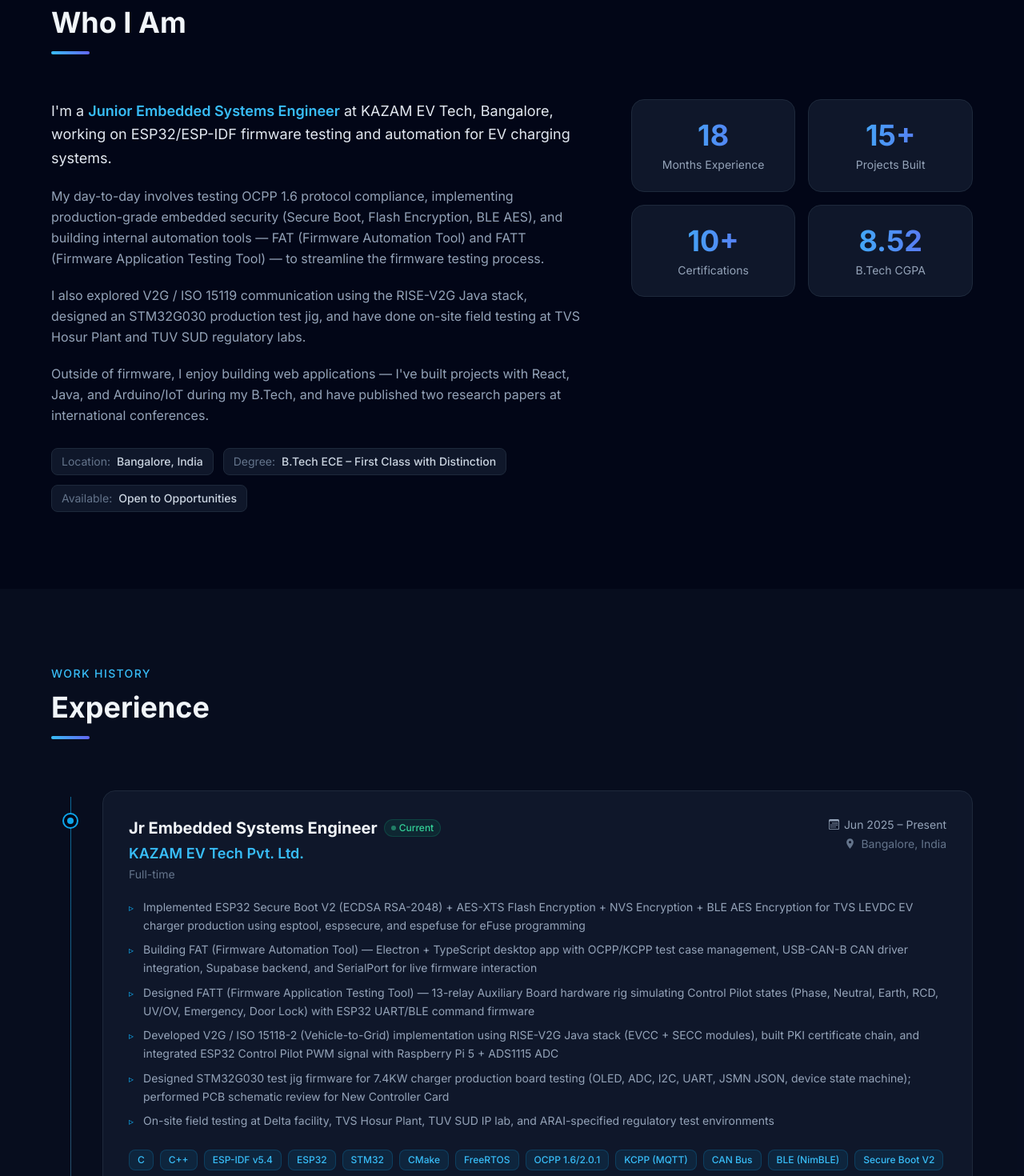
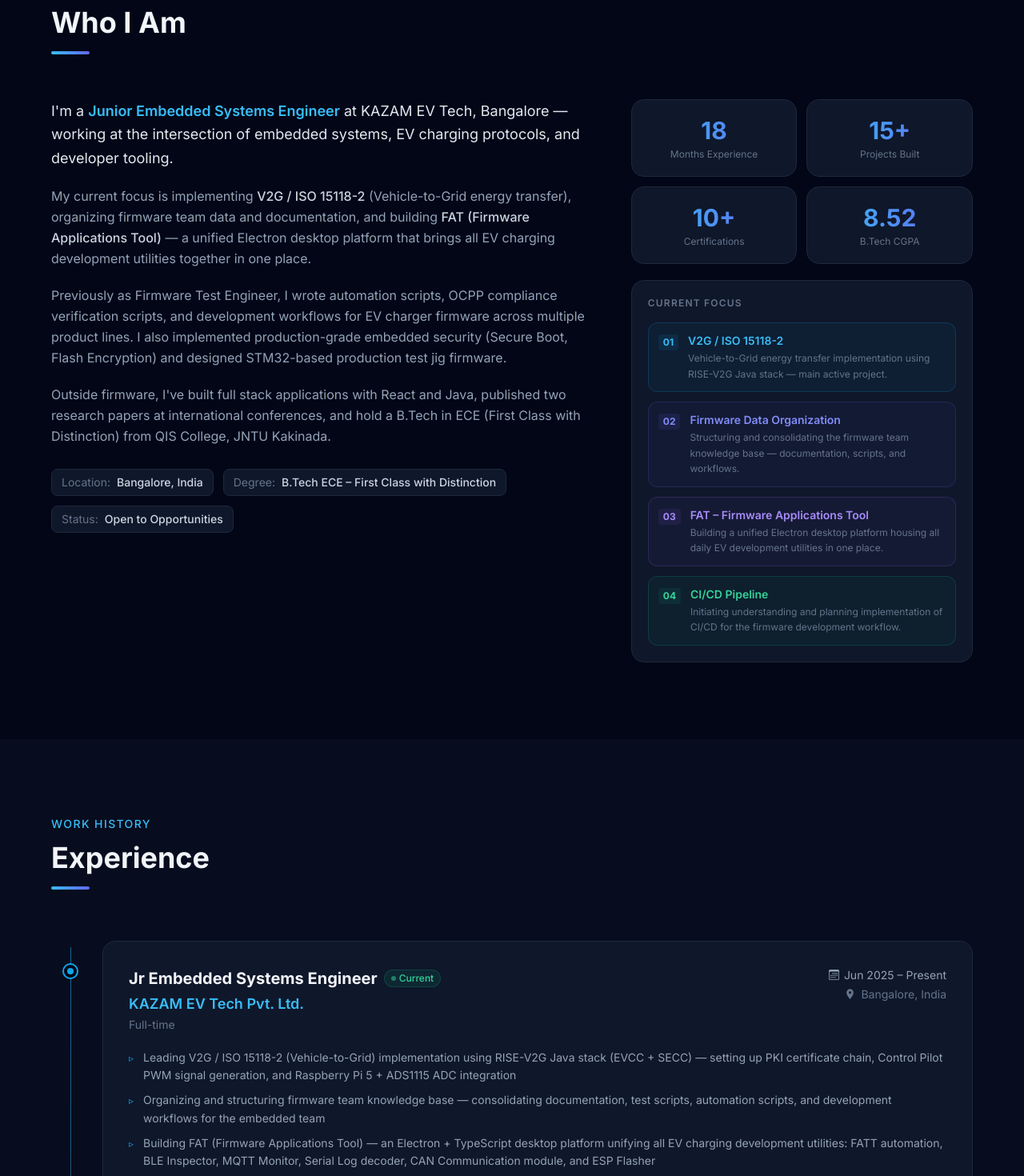
Before and after one commit to BOLASHANKARVELIDI/bola-portfolio, a Next.js app: page / in a window 1280 px wide. Shown: the part 920-2390 px from the top of the page at 80% size. Built offline with nearby package versions, Linux system fonts and the light colour scheme.

Commit message:
Update About: current focus areas, developer framing, FAT full module list

```diff
--- a/components/About.jsx
+++ b/components/About.jsx
@@ -1,4 +1,38 @@
 import profile from '@/data/profile';
+
+const CURRENT_FOCUS = [
+  {
+    priority: '01',
+    title: 'V2G / ISO 15118-2',
+    desc: 'Vehicle-to-Grid energy transfer implementation using RISE-V2G Java stack — main active project.',
+    color: 'sky',
+  },
+  {
+    priority: '02',
+    title: 'Firmware Data Organization',
+    desc: 'Structuring and consolidating the firmware team knowledge base — documentation, scripts, and workflows.',
+    color: 'indigo',
+  },
+  {
+    priority: '03',
+    title: 'FAT – Firmware Applications Tool',
+    desc: 'Building a unified Electron desktop platform housing all daily EV development utilities in one place.',
+    color: 'violet',
+  },
+  {
+    priority: '04',
+    title: 'CI/CD Pipeline',
+    desc: 'Initiating understanding and planning implementation of CI/CD for the firmware development workflow.',
+    color: 'emerald',
+  },
+];
+
+const COLOR = {
+  sky:     { border: 'border-sky-500/20',     bg: 'bg-sky-500/5',     badge: 'text-sky-400 bg-sky-500/10',     title: 'text-sky-400' },
+  indigo:  { border: 'border-indigo-500/20',  bg: 'bg-indigo-500/5',  badge: 'text-indigo-400 bg-indigo-500/10',  title: 'text-indigo-400' },
+  violet:  { border: 'border-violet-500/20',  bg: 'bg-violet-500/5',  badge: 'text-violet-400 bg-violet-500/10',  title: 'text-violet-400' },
+  emerald: { border: 'border-emerald-500/20', bg: 'bg-emerald-500/5', badge: 'text-emerald-400 bg-emerald-500/10', title: 'text-emerald-400' },
+};
 
 export default function About() {
   return (
@@ -19,38 +53,44 @@
             <p className="text-slate-200 text-lg leading-relaxed">
               I'm a{' '}
               <span className="text-sky-400 font-semibold">Junior Embedded Systems Engineer</span>{' '}
-              at KAZAM EV Tech, Bangalore, working on ESP32/ESP-IDF firmware testing and
-              automation for EV charging systems.
+              at KAZAM EV Tech, Bangalore — working at the intersection of embedded
+              systems, EV charging protocols, and developer tooling.
             </p>
 
             <p className="text-slate-400 leading-relaxed">
-              My day-to-day involves testing OCPP 1.6 protocol compliance, implementing
-              production-grade embedded security (Secure Boot, Flash Encryption, BLE AES),
-              and building internal automation tools — FAT (Firmware Automation Tool) and
-              FATT (Firmware Application Testing Tool) — to streamline the firmware
-              testing process.
+              My current focus is implementing{' '}
+              <span className="text-slate-300 font-medium">V2G / ISO 15118-2</span>{' '}
+              (Vehicle-to-Grid energy transfer), organizing firmware team data and
+              documentation, and building{' '}
+              <span className="text-slate-300 font-medium">FAT (Firmware Applications Tool)</span>{' '}
+              — a unified Electron desktop platform that brings all EV charging development
+              utilities together in one place.
             </p>
 
             <p className="text-slate-400 leading-relaxed">
-              I also explored V2G / ISO 15119 communication using the RISE-V2G Java stack,
-              designed an STM32G030 production test jig, and have done on-site field testing
-              at TVS Hosur Plant and TUV SUD regulatory labs.
+              Previously as Firmware Test Engineer, I wrote automation scripts, OCPP compliance
+              verification scripts, and development workflows for EV charger firmware across
+              multiple product lines. I also implemented production-grade embedded security
+              (Secure Boot, Flash Encryption) and designed STM32-based production test jig firmware.
             </p>
 
             <p className="text-slate-400 leading-relaxed">
-              Outside of firmware, I enjoy building web applications — I've built projects
-              with React, Java, and Arduino/IoT during my B.Tech, and have published two
-              research papers at international conferences.
+              Outside firmware, I've built full stack applications with React and Java, published
+              two research papers at international conferences, and hold a B.Tech in ECE
+              (First Class with Distinction) from QIS College, JNTU Kakinada.
             </p>
 
             {/* Quick facts */}
             <div className="pt-2 flex flex-wrap gap-3">
               {[
                 { label: 'Location', value: 'Bangalore, India' },
-                { label: 'Degree', value: 'B.Tech ECE – First Class with Distinction' },
-                { label: 'Available', value: 'Open to Opportunities' },
+                { label: 'Degree',   value: 'B.Tech ECE – First Class with Distinction' },
+                { label: 'Status',   value: 'Open to Opportunities' },
               ].map(({ label, value }) => (
-                <div key={label} className="flex items-center gap-2 px-3 py-1.5 bg-slate-900 border border-slate-800 rounded-lg text-sm">
+                <div
+                  key={label}
+                  className="flex items-center gap-2 px-3 py-1.5 bg-slate-900 border border-slate-800 rounded-lg text-sm"
+                >
                   <span className="text-slate-500">{label}:</span>
                   <span className="text-slate-300 font-medium">{value}</span>
                 </div>
@@ -58,21 +98,48 @@
             </div>
           </div>
 
-          {/* Right — Stats */}
-          <div className="lg:col-span-2 grid grid-cols-2 gap-4">
+          {/* Right — Stats + Current Focus */}
+          <div className="lg:col-span-2 space-y-5">
+
+            {/* Stats */}
+            <div className="grid grid-cols-2 gap-3">
               {profile.stats.map(({ value, label }) => (
                 <div
                   key={label}
-                className="bg-slate-900 border border-slate-800 rounded-2xl p-6 text-center hover:border-sky-500/30 hover:-translate-y-1 transition-all duration-200"
+                  className="bg-slate-900 border border-slate-800 rounded-2xl p-5 text-center hover:border-sky-500/30 hover:-translate-y-0.5 transition-all duration-200"
                 >
-                <p className="text-4xl font-bold bg-gradient-to-r from-sky-400 to-indigo-500 bg-clip-text text-transparent mb-2">
+                  <p className="text-3xl font-bold bg-gradient-to-r from-sky-400 to-indigo-500 bg-clip-text text-transparent mb-1">
                     {value}
                   </p>
-                <p className="text-slate-400 text-sm leading-tight">{label}</p>
+                  <p className="text-slate-500 text-xs leading-tight">{label}</p>
                 </div>
               ))}
             </div>
 
+            {/* Current Focus */}
+            <div className="bg-slate-900 border border-slate-800 rounded-2xl p-5">
+              <p className="text-xs font-semibold text-slate-500 uppercase tracking-widest mb-4">
+                Current Focus
+              </p>
+              <div className="space-y-3">
+                {CURRENT_FOCUS.map(({ priority, title, desc, color }) => {
+                  const c = COLOR[color];
+                  return (
+                    <div key={priority} className={`${c.bg} border ${c.border} rounded-xl p-3 flex items-start gap-3`}>
+                      <span className={`text-xs font-bold px-1.5 py-0.5 rounded ${c.badge} flex-shrink-0 mt-0.5`}>
+                        {priority}
+                      </span>
+                      <div>
+                        <p className={`text-sm font-semibold ${c.title} mb-0.5`}>{title}</p>
+                        <p className="text-slate-500 text-xs leading-relaxed">{desc}</p>
+                      </div>
+                    </div>
+                  );
+                })}
+              </div>
+            </div>
+
+          </div>
         </div>
       </div>
     </section>
--- a/components/Contact.jsx
+++ b/components/Contact.jsx
@@ -26,7 +26,7 @@
   {
     Icon: MdLocationOn,
     label: 'Location',
-    value: 'Chinnaganjam, AP, India',
+    value: 'Bangalore, India',
     href: null,
     style: { wrapper: 'bg-emerald-500/5 border-emerald-500/20 hover:border-emerald-500/40', icon: 'text-emerald-400 bg-emerald-500/10 border-emerald-500/20' },
   },
--- a/components/Hero.jsx
+++ b/components/Hero.jsx
@@ -41,10 +41,10 @@
 
         {/* Bio */}
         <p className="text-slate-400 text-lg max-w-2xl mx-auto mb-3 leading-relaxed">
-          Embedded systems engineer with 18 months of experience in ESP32/ESP-IDF firmware
-          testing, OCPP 1.6 compliance, and embedded security. Currently at{' '}
+          Embedded systems engineer at{' '}
           <span className="text-sky-400 font-medium">KAZAM EV Tech</span>{' '}
-          building automation tools for EV charging firmware.
+          — currently working on V2G / ISO 15118-2 implementation, firmware team data
+          organization, and building FAT, a unified platform for EV charging development workflows.
         </p>
 
         {/* Location */}
--- a/data/profile.js
+++ b/data/profile.js
@@ -2,7 +2,7 @@
   name: "Bola Shankar Velidi",
   initials: "BSV",
   title: "Junior Embedded Systems Engineer",
-  bio: "Embedded systems engineer with 18 months of experience at KAZAM EV Tech — focused on ESP32/ESP-IDF firmware testing, OCPP 1.6 compliance, embedded security, and building internal automation tools for EV charging systems.",
+  bio: "Embedded systems engineer at KAZAM EV Tech — currently working on V2G / ISO 15118-2 implementation, firmware team data organization, and building FAT, a unified desktop platform that consolidates EV charging development and automation workflows.",
   email: "velidibolashankar@gmail.com",
   linkedin: "https://www.linkedin.com/in/velidibolashankar",
   github: "https://github.com/BOLASHANKARVELIDI",
@@ -26,14 +26,12 @@
       location: "Bangalore, India",
       current: true,
       description: [
-        // Removed: "Promoted from Firmware Test Engineer; leading embedded systems development for ESP32/ESP-IDF EV charging firmware across 10+ OEM clients" — code developed by the team, not solely by me
-        "Implemented ESP32 Secure Boot V2 (ECDSA RSA-2048) + AES-XTS Flash Encryption + NVS Encryption + BLE AES Encryption for TVS LEVDC EV charger production using esptool, espsecure, and espefuse for eFuse programming",
-        "Building FAT (Firmware Automation Tool) — Electron + TypeScript desktop app with OCPP/KCPP test case management, USB-CAN-B CAN driver integration, Supabase backend, and SerialPort for live firmware interaction",
-        "Designed FATT (Firmware Application Testing Tool) — 13-relay Auxiliary Board hardware rig simulating Control Pilot states (Phase, Neutral, Earth, RCD, UV/OV, Emergency, Door Lock) with ESP32 UART/BLE command firmware",
-        "Developed V2G / ISO 15118-2 (Vehicle-to-Grid) implementation using RISE-V2G Java stack (EVCC + SECC modules), built PKI certificate chain, and integrated ESP32 Control Pilot PWM signal with Raspberry Pi 5 + ADS1115 ADC",
-        // Removed: "Developed and validated 15+ CAN DBC files for Indian EV OEMs" — CAN DBC files were analyzed/studied, not created/validated by me
-        "Designed STM32G030 test jig firmware for 7.4KW charger production board testing (OLED, ADC, I2C, UART, JSMN JSON, device state machine); performed PCB schematic review for New Controller Card",
-        "On-site field testing at Delta facility, TVS Hosur Plant, TUV SUD IP lab, and ARAI-specified regulatory test environments",
+        "Leading V2G / ISO 15118-2 (Vehicle-to-Grid) implementation using RISE-V2G Java stack (EVCC + SECC) — setting up PKI certificate chain, Control Pilot PWM signal generation, and Raspberry Pi 5 + ADS1115 ADC integration",
+        "Organizing and structuring firmware team knowledge base — consolidating documentation, test scripts, automation scripts, and development workflows for the embedded team",
+        "Building FAT (Firmware Applications Tool) — an Electron + TypeScript desktop platform unifying all EV charging development utilities: FATT automation, BLE Inspector, MQTT Monitor, Serial Log decoder, CAN Communication module, and ESP Flasher",
+        "Implemented embedded security for production deployment — Secure Boot V2, AES-XTS Flash Encryption, NVS Encryption, and BLE AES Encryption using esptool, espsecure, and espefuse",
+        "Developed STM32G030 production test jig firmware (OLED, ADC, I2C, UART, JSMN JSON, state machine) and performed PCB schematic review for New Controller Card",
+        "Planning and initiating CI/CD pipeline implementation for the firmware development workflow",
       ],
       skills: [
         "C", "C++", "ESP-IDF v5.4", "ESP32", "STM32", "CMake", "FreeRTOS",
@@ -138,10 +136,10 @@
   projects: [
     {
       id: 1,
-      title: "FAT – Firmware Automation Tool",
+      title: "FAT – Firmware Applications Tool",
       description:
-        "Electron + TypeScript desktop application for automated EV charger firmware testing. Features OCPP/KCPP test case management, USB-CAN-B CAN bus driver integration, Supabase backend for test results, and SerialPort for real-time firmware interaction.",
-      tech: ["Electron", "TypeScript", "Vite", "Tailwind CSS", "SerialPort", "CAN Bus", "OCPP", "KCPP"],
+        "Electron + TypeScript desktop platform that consolidates all EV charging development utilities into one place. Modules: FATT (automated test case runner), BLE Inspector (connect to OCPP/KCPP devices, simplify data communication), MQTT Monitor (subscribe & decode message payloads), Serial Log Decoder (extract and parse OCPP/KCPP frames from serial output), CAN Communication (waveform visualization, advanced signal analysis — like PEAK Software), and ESP Flasher (secure flash, normal flash, read dump, erase operations on ESP chips).",
+      tech: ["Electron", "TypeScript", "Vite", "Tailwind CSS", "SerialPort", "BLE", "MQTT", "CAN Bus", "OCPP", "KCPP"],
       category: "Firmware",
       status: "Ongoing",
       github: null,
```
Lines whose indentation alone changed are shown as unchanged.
